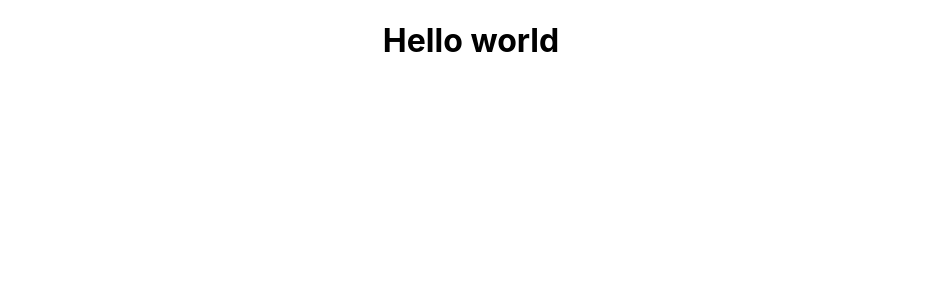
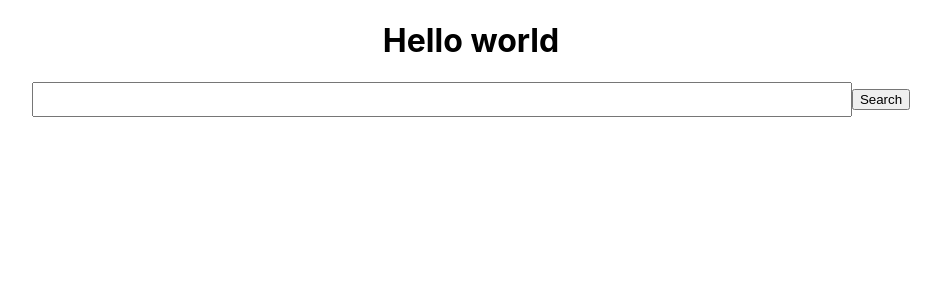
Before and after one commit to sabiat/movie-table, a React (Create React App) app: page / in a window 1280 px wide. Shown: the top 300 px of the page, without its empty margins (169-1110 px from the left). Built offline with nearby package versions, Linux system fonts and the light colour scheme.

Commit message:
Create search component

```diff
--- a/src/App.js
+++ b/src/App.js
@@ -1,9 +1,12 @@
 import "./App.css";
+import axios from "axios";
+import SearchBar from "./components/SearchBar";
 
 function App() {
   return (
     <div className="App">
       <h1>Hello world</h1>
+      <SearchBar />
     </div>
   );
 }
--- /dev/null
+++ b/src/components/SearchBar.js
@@ -0,0 +1,11 @@
+import React, { useState } from "react";
+
+export default function SearchBar(props) {
+  const styling = { width: "50rem", padding: "0.5rem" };
+  return (
+    <>
+      <input type="text" style={styling}></input>
+      <button>Search</button>
+    </>
+  );
+}
```
